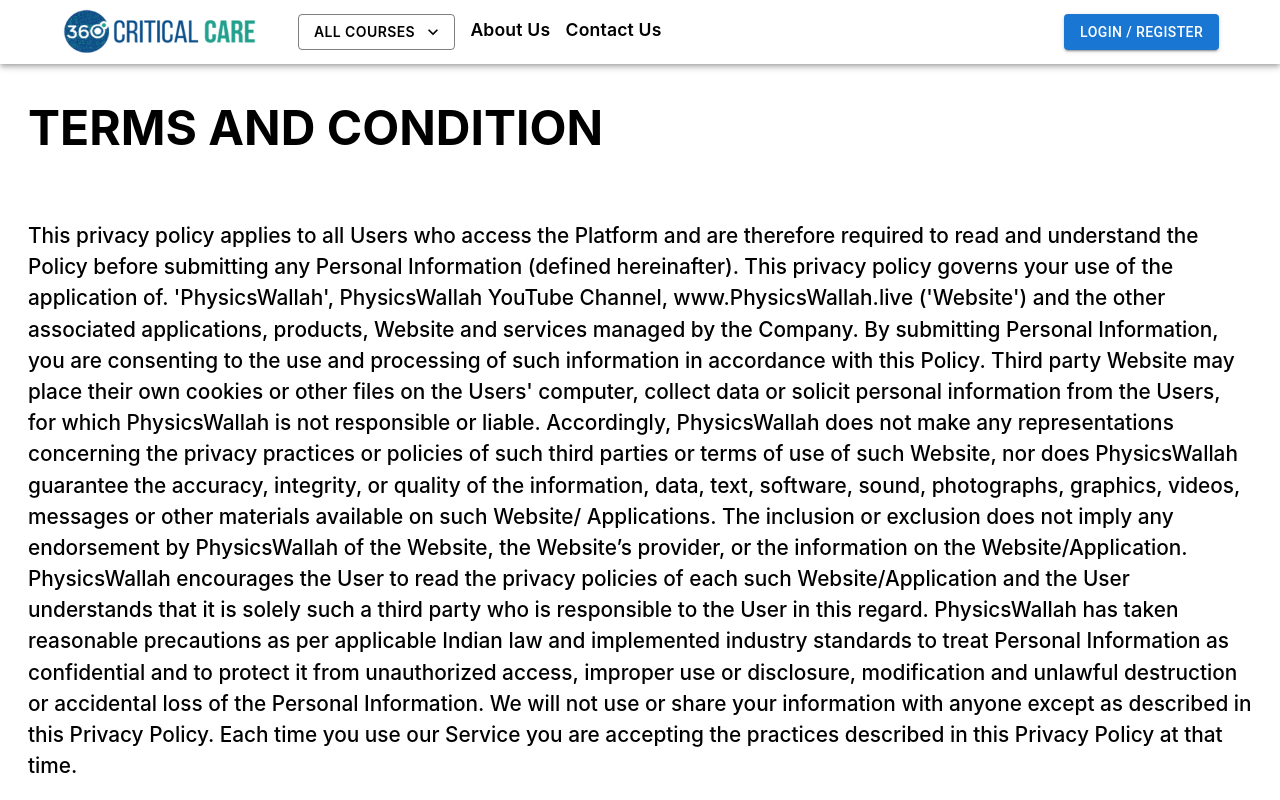
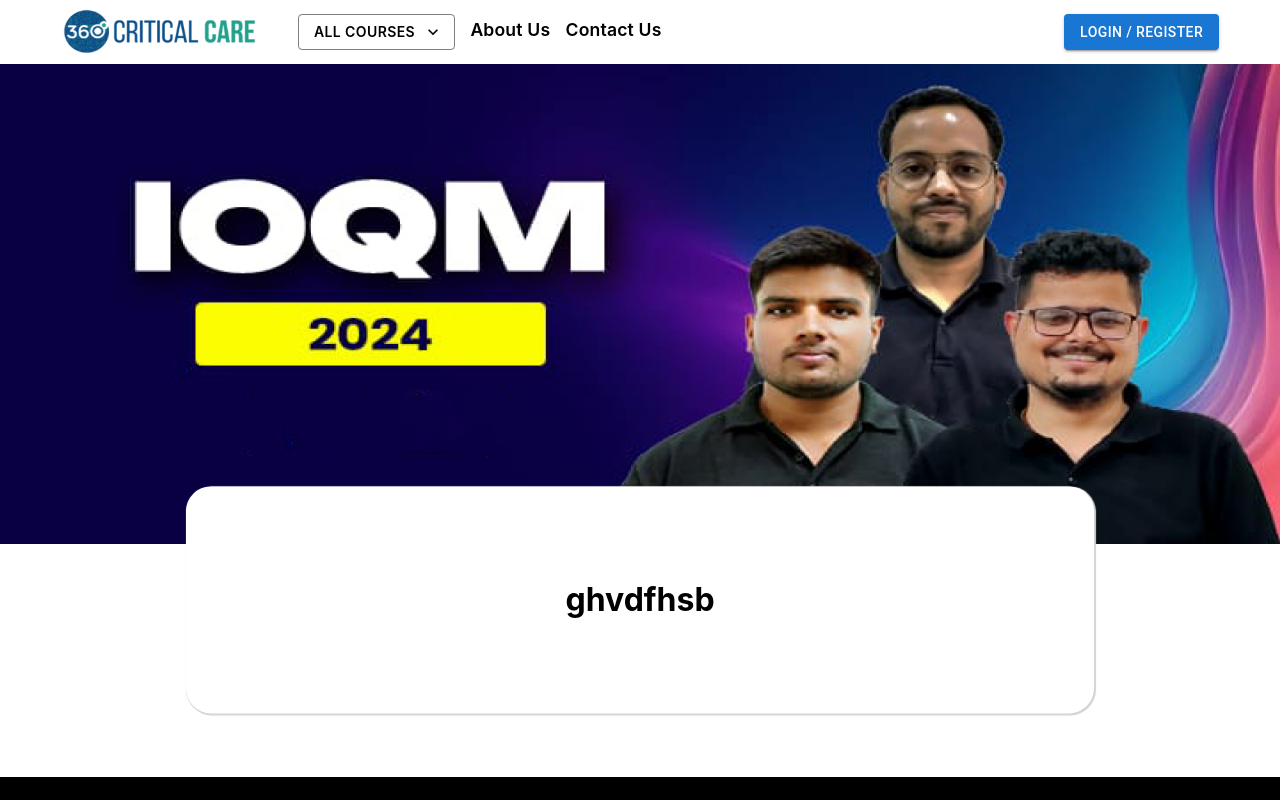
Before and after one commit to vidhichandrakar/Critical-Care, a React (Create React App) app: page / in a window 1280 px wide. Shown: the top 800 px of the page. Built offline with nearby package versions, Linux system fonts and the light colour scheme.

Commit message:
TermsDone

```diff
--- a/src/Component/MainComponent/MainComponent.js
+++ b/src/Component/MainComponent/MainComponent.js
@@ -1,16 +1,13 @@
 import React, { Fragment } from "react";
 import Header from "../Header/Header";
 import { NavHome } from "../Features/NavHome";
-import { Box } from "@mui/material";
 import Footer from "../Footer/Footer";
-import Terms from "../Terms&Condition/Terms";
 
 const MainComponent = ()=>{
   return(
     <Fragment>
       <Header/>
-      {/* <NavHome/> */}
-      <Terms />
+      <NavHome/>
       <Footer />
     </Fragment>
   )
```
